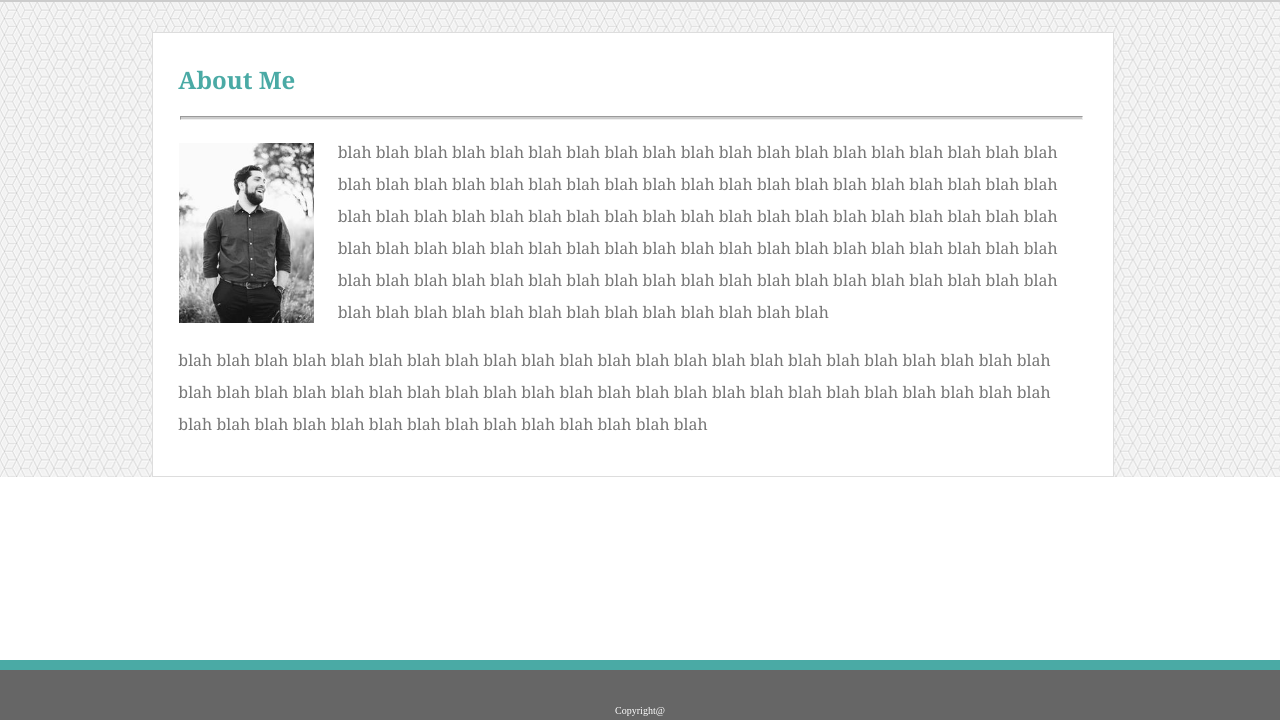
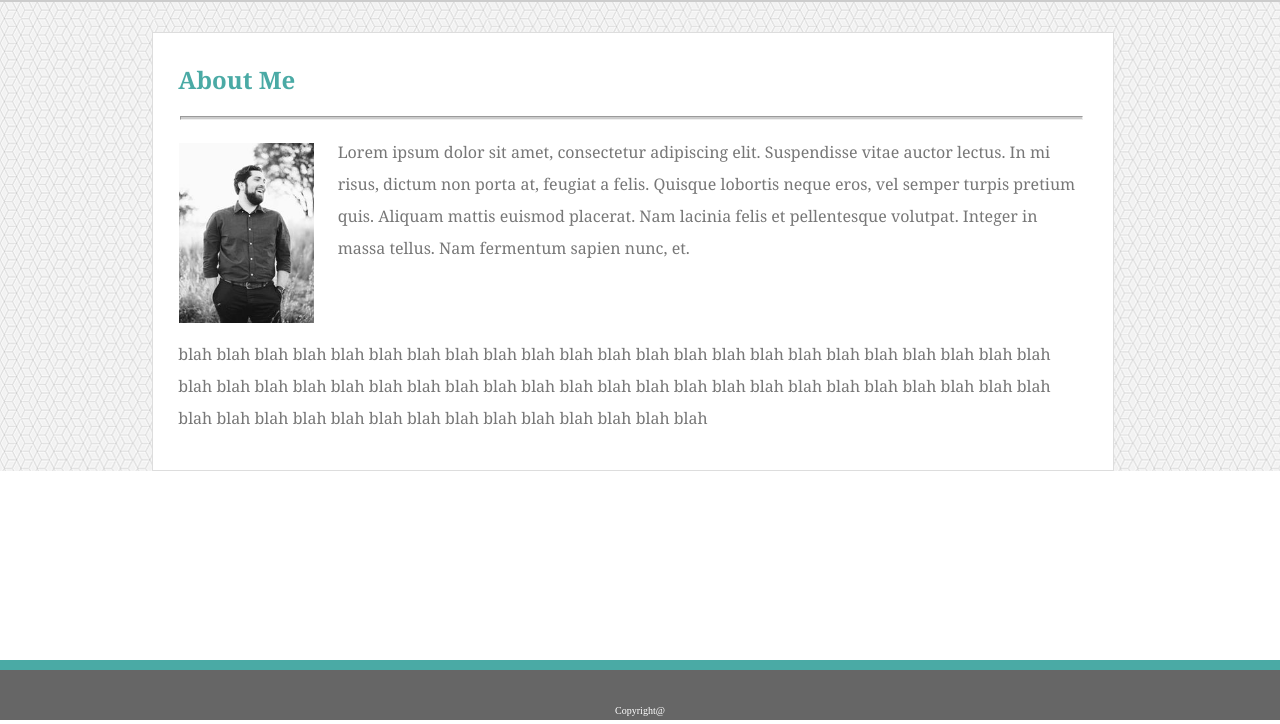
Before and after one commit to dbbarkley/Basic-Portfolio, a plain HTML site: page index.html in a window 1280 px wide. Shown: the part 76-800 px from the top of the page. Drawn offline with Linux system fonts and the light colour scheme.

Commit message:
validated html

```diff
--- a/index.html
+++ b/index.html
@@ -1,5 +1,5 @@
 <!doctype html>
-<html>
+<html lang='en'>
 <head>
     <link rel='stylesheet' href='assets/css/style.css'>
     <meta charset="UTF-8">
@@ -22,16 +22,10 @@
                 <div class='about-me'>
                     <h2>About Me</h2>
                       <hr>
-                          <img src='assets/images/Myself.jpg' id='picture'>
-                              <p  class='clear-none'>blah blah blah blah blah blah blah blah blah blah blah blah blah
-                                blah blah blah blah blah blah blah blah blah blah blah blah blah blah blah blah blah blah blah
-                                blah blah blah blah blah blah blah blah blah blah blah blah blah blah blah blah
-                                blah blah blah blah blah blah blah blah blah blah blah blah blah blah blah blah blah blah blah
-                                blah blah blah blah blah blah blah blah blah blah blah blah blah blah blah blah
-                                blah blah blah blah blah blah blah blah blah
-                                blah blah blah blah blah blah blah
-                                blah blah blah blah blah blah blah blah blah
-                              </p>
+                          <img src='assets/images/Myself.jpg' id='picture' alt='Picture of myself'>
+                              <p  class='clear-none'>Lorem ipsum dolor sit amet, consectetur adipiscing elit. Suspendisse vitae auctor lectus. In mi risus,
+                                  dictum non porta at, feugiat a felis. Quisque lobortis neque eros, vel semper turpis pretium quis. Aliquam mattis euismod placerat. Nam
+                                  lacinia felis et pellentesque volutpat. Integer in massa tellus. Nam fermentum sapien nunc, et.</p>
                               <p class='clear-both'>
                               blah blah blah blah blah blah blah blah blah blah blah blah blah blah blah blah blah blah blah
                               blah blah blah blah blah blah blah blah blah blah blah blah blah blah blah blah
```
Also changed, not shown: contact.html (+2 -3 lines), portfolio.html (+3 -3 lines), 1 other file.
